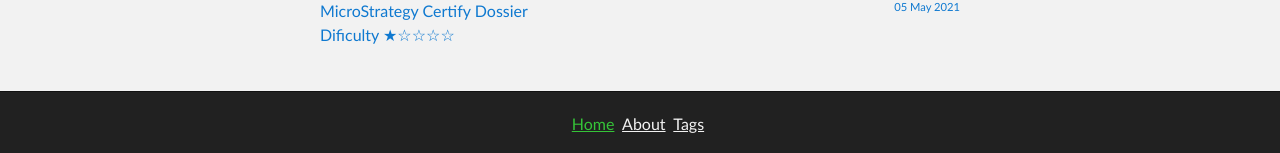
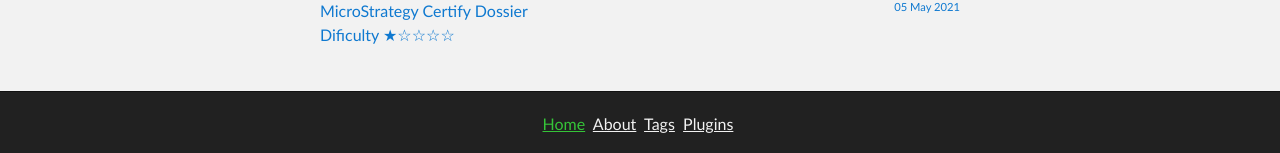
Before and after one commit to kl82slo/kl82slo.github.io, a Jekyll site: the page built from index.html, in a window 1280 px wide. Shown: the part 1336-1489 px from the top of the page. Built offline with Jekyll 4.4.1, drawn with Linux system fonts in a browser that asks for light colours; the list of posts is cut into pages by our own code.

Commit message:
Update navigation.yml

```diff
--- a/_data/navigation.yml
+++ b/_data/navigation.yml
@@ -4,3 +4,5 @@
   link: /about.html
 - name: Tags
   link: /tags/
+- name: Plugins
+  link: /Plugins.html
```
